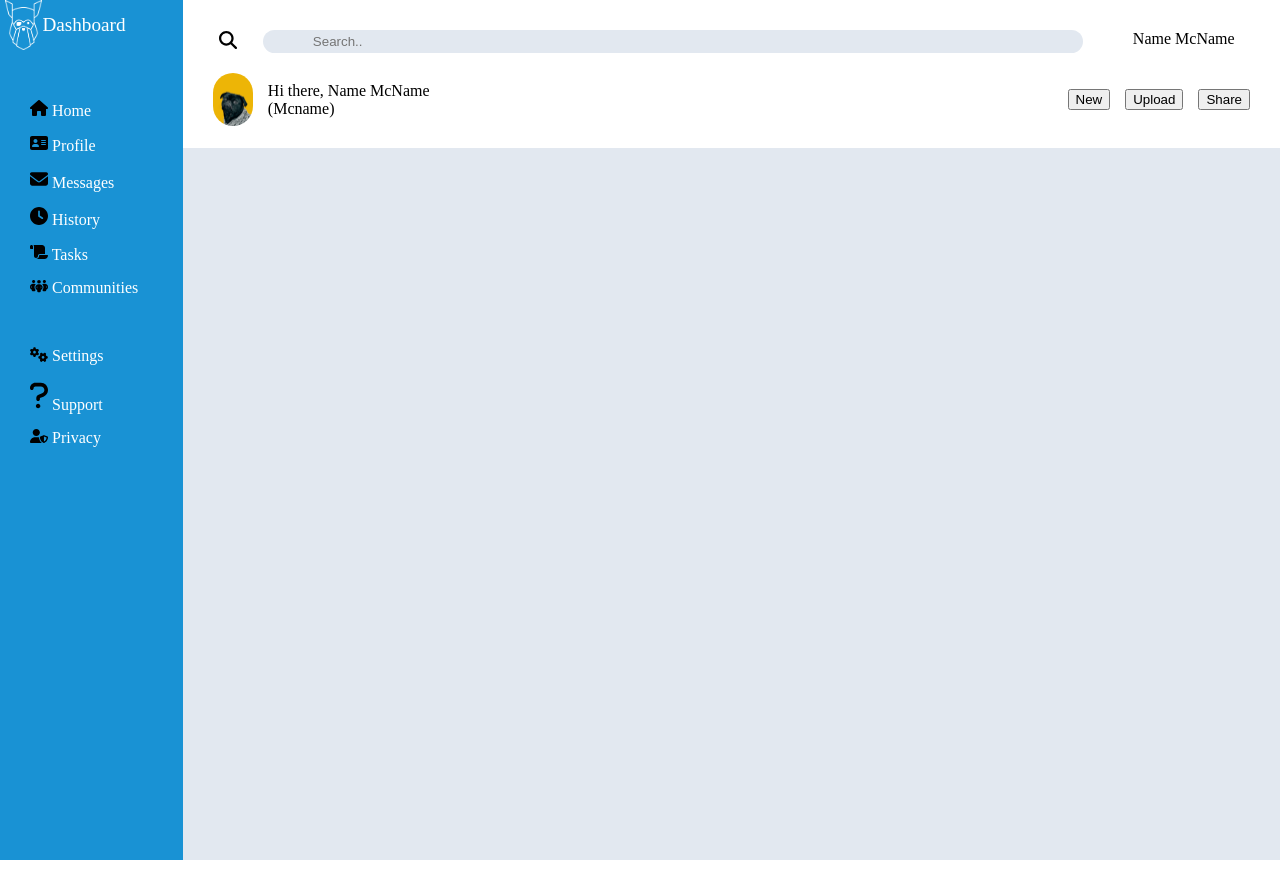
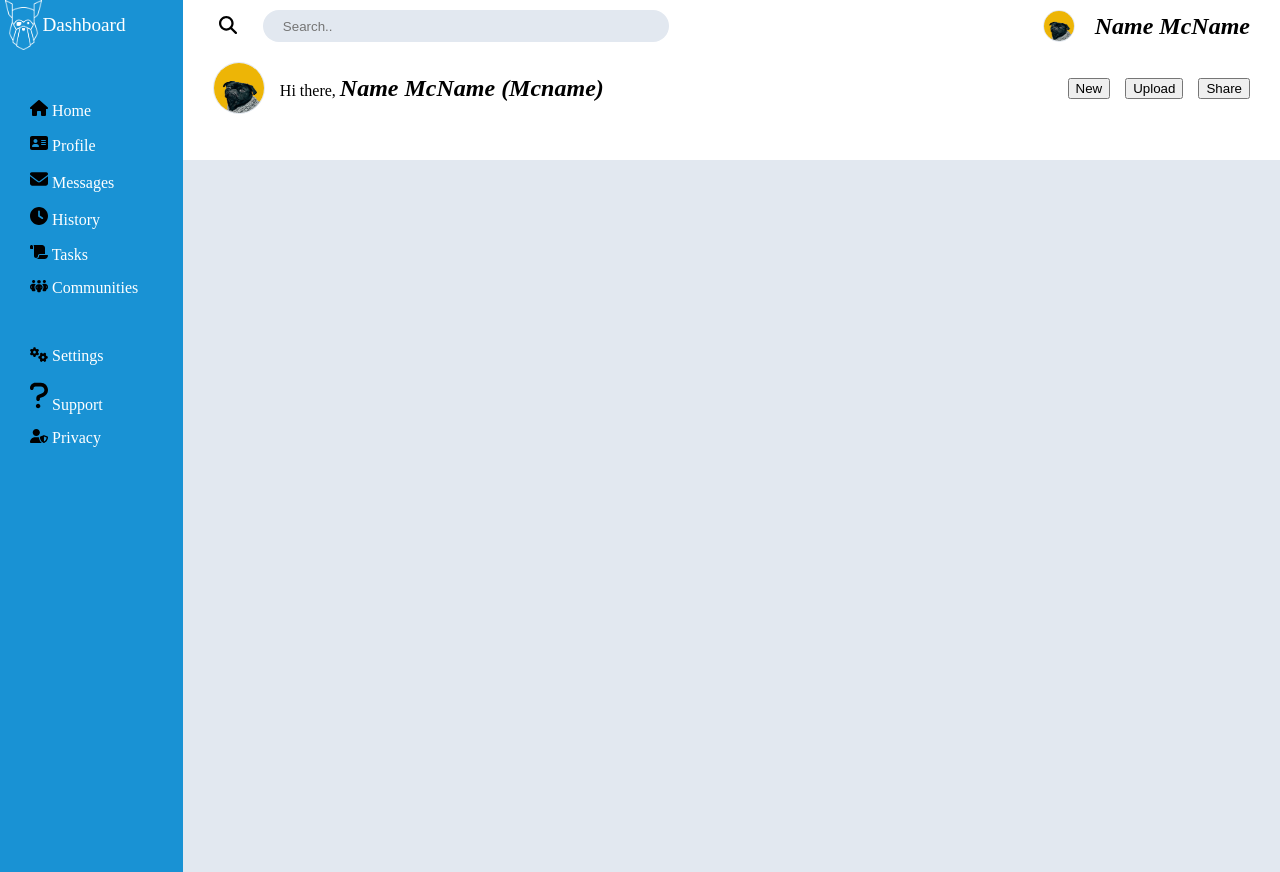
Before and after one commit to luvie23/basic-dashboard, a plain HTML site: page index.html in a window 1280 px wide. Drawn offline with Linux system fonts and the light colour scheme.

Commit message:
more adjustments for header

```diff
--- a/index.html
+++ b/index.html
@@ -36,15 +36,19 @@
                     <button type="submit"><img src="./imgs/icons/search.svg" class="icons"></button>
                     <input type="text" placeholder="Search.." id="search-bar">
                     </form>
-                <div id="profile">Name McName</div>
+                <div id="profile"><img src="./imgs/profiile.jpg" ><em>Name McName</em></div>
             </nav>
 
             <div id="below-nav">
-                <img src="./imgs/profiile.jpg" id="profile-pic">
-                <div id="greeting">Hi there, Name McName (Mcname)</div>
-                <button id="new" class="header-button">New</button>
-                <button id="Upload" class="header-button">Upload</button>
-                <button id="share" class="header-button">Share</button>
+                <div>
+                    <img src="./imgs/profiile.jpg" id="profile-pic">
+                    <div id="greeting">Hi there, <em>Name McName (Mcname)</em></div>
+                </div>
+                <div>
+                    <button id="new" class="header-button">New</button>
+                    <button id="Upload" class="header-button">Upload</button>
+                    <button id="share" class="header-button">Share</button>
+                </div>
             </div>
 
         </header>
--- a/styles.css
+++ b/styles.css
@@ -61,15 +61,36 @@ body{
 
 #header{
     display: flex;
-    height: 11vh;
+    height: 120px;
     background-color: #FFFFFF;
     flex-direction: column;
     margin: 30px;
+    margin-top: 10px;
+
+}
+em{
+    font-size: x-large;
+    font-weight: bolder;
 }
 
 nav{
     display:    flex;
+    justify-content: space-between;
 
+}
+
+nav>div{
+    display:    flex;
+    gap: 20px;
+    align-items: center;
+}
+
+
+nav>div>img{
+    width: 30px;
+    height: 30px;
+    border-radius: 50%;
+    border: 1px solid #E2E8F0;
 }
 
 nav>form{
@@ -87,9 +108,9 @@ button:hover{
 }
 
 #search-bar{
-    padding-left: 50px;
-    width:  60vw;
-    margin-right: 50px;
+    padding-left: 20px;
+    width:  30vw;
+    margin-right: 10vw;
     border-radius: 30px;
     border: 0;
     background-color: #E2E8F0;
@@ -97,23 +118,30 @@ button:hover{
 
 #below-nav{
     display: flex;
-    gap:15px;
-    align-items: center;
 
+    align-items: stretch;
+    justify-content: space-between;
     margin-top: 20px;
     margin-bottom: 5px;
-    padding: 0;
+    padding-bottom: 20px;
 }
 
-#profile-pic{
-    width: 40px;
-    height: auto;
-    border-radius: 360px;
+#below-nav>div{
+    display: flex;
+    align-items: center;
+    gap: 15px;
+    flex-wrap: nowrap;
 }
 
-#greeting{
-    padding-right: 45vw;
+
+#profile-pic{
+    width: 50px;
+    height: 50px;
+    border-radius: 50%;
+    border: 1px solid #E2E8F0;
 }
+
+
 
 #main-content{
     height: 89vh;
```
